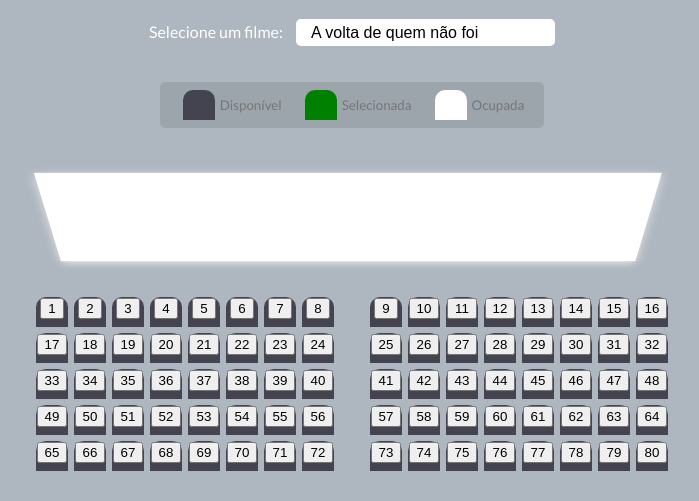
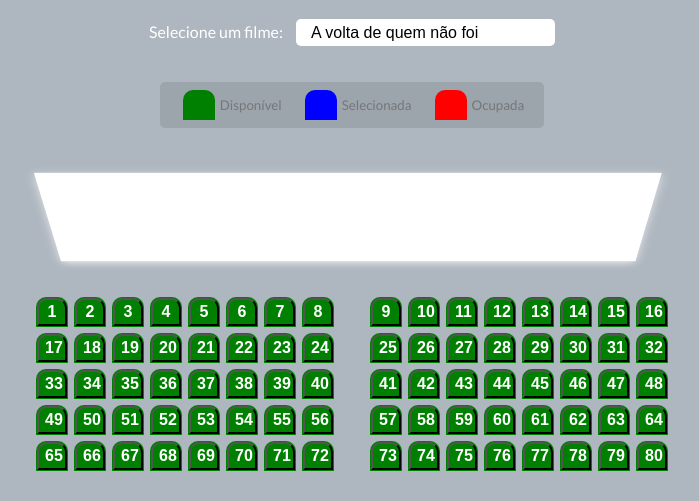
Before and after one commit to eduardomreal/cine-uems-na, a plain HTML site: page index.html in a window 1280 px wide. Shown: the part 267-768 px from the top of the page, without its empty margins (288-987 px from the left). Drawn offline with Linux system fonts and the light colour scheme.

Commit message:
Add files via upload

```diff
--- a/style.css
+++ b/style.css
@@ -38,7 +38,8 @@ body {
 }
 
 .seat {
-  background-color: #444451;
+  /*background-color: #444451;*/
+  background-color: green;
   height: 30px;
   width: 32px;
   margin: 3px;
@@ -48,12 +49,26 @@ body {
   border-top-right-radius: 10px;
 }
 
+.btn_seat {
+  /*background-color: #444451;*/
+  background-color: green;
+  color: white;
+  font-weight: bold;
+  height: 28px;
+  width: 30px;
+  margin: 1px;
+  font-size: 16px;
+  text-align: center;
+  border-top-left-radius: 10px;
+  border-top-right-radius: 10px;
+}
+
 .seat.selected {
-  background-color: green;
+  background-color: blue;
 }
 
 .seat.sold {
-  background-color: #fff;
+  background-color: red;
 }
 
 .seat:nth-of-type(8) {
```
